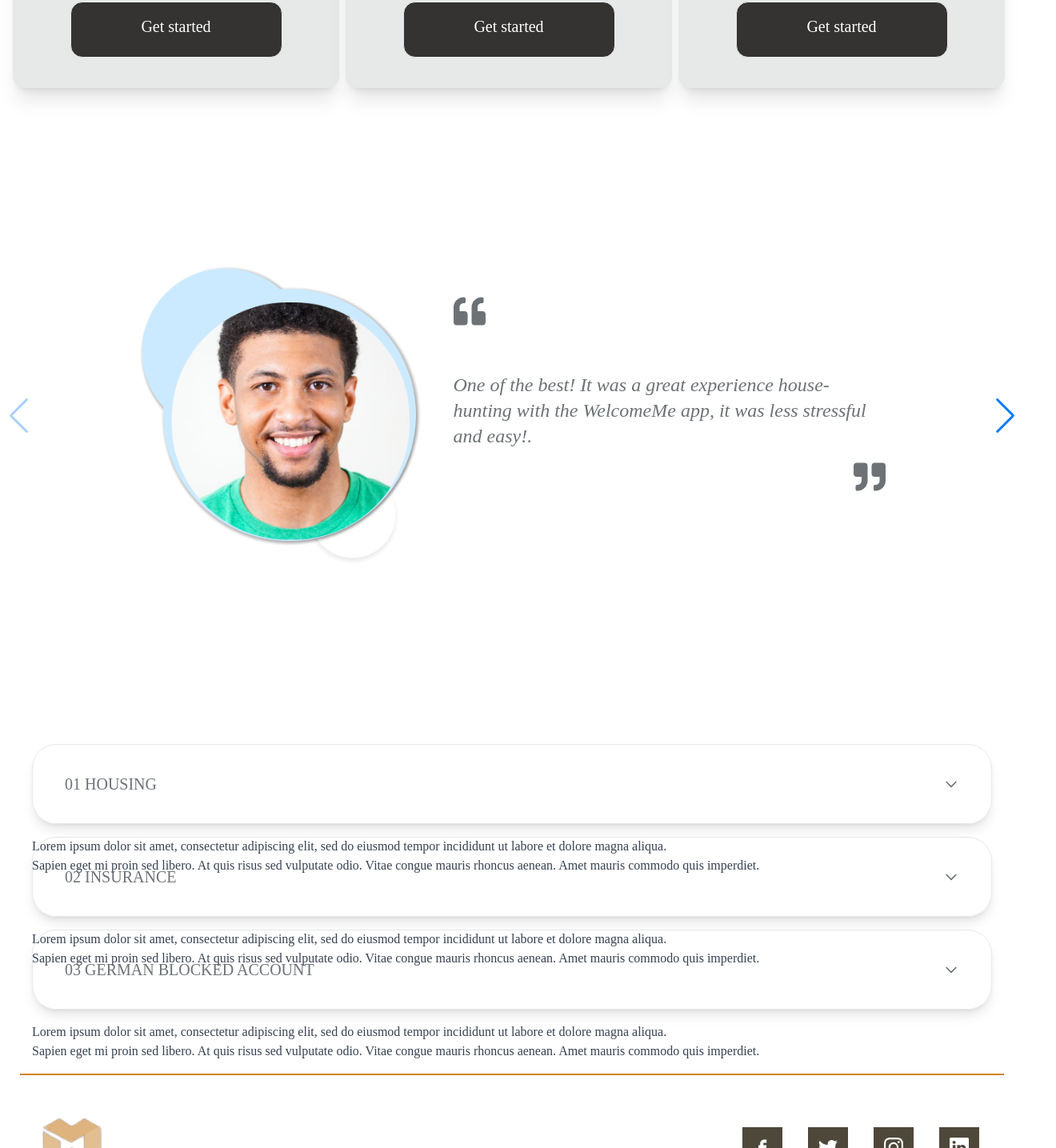
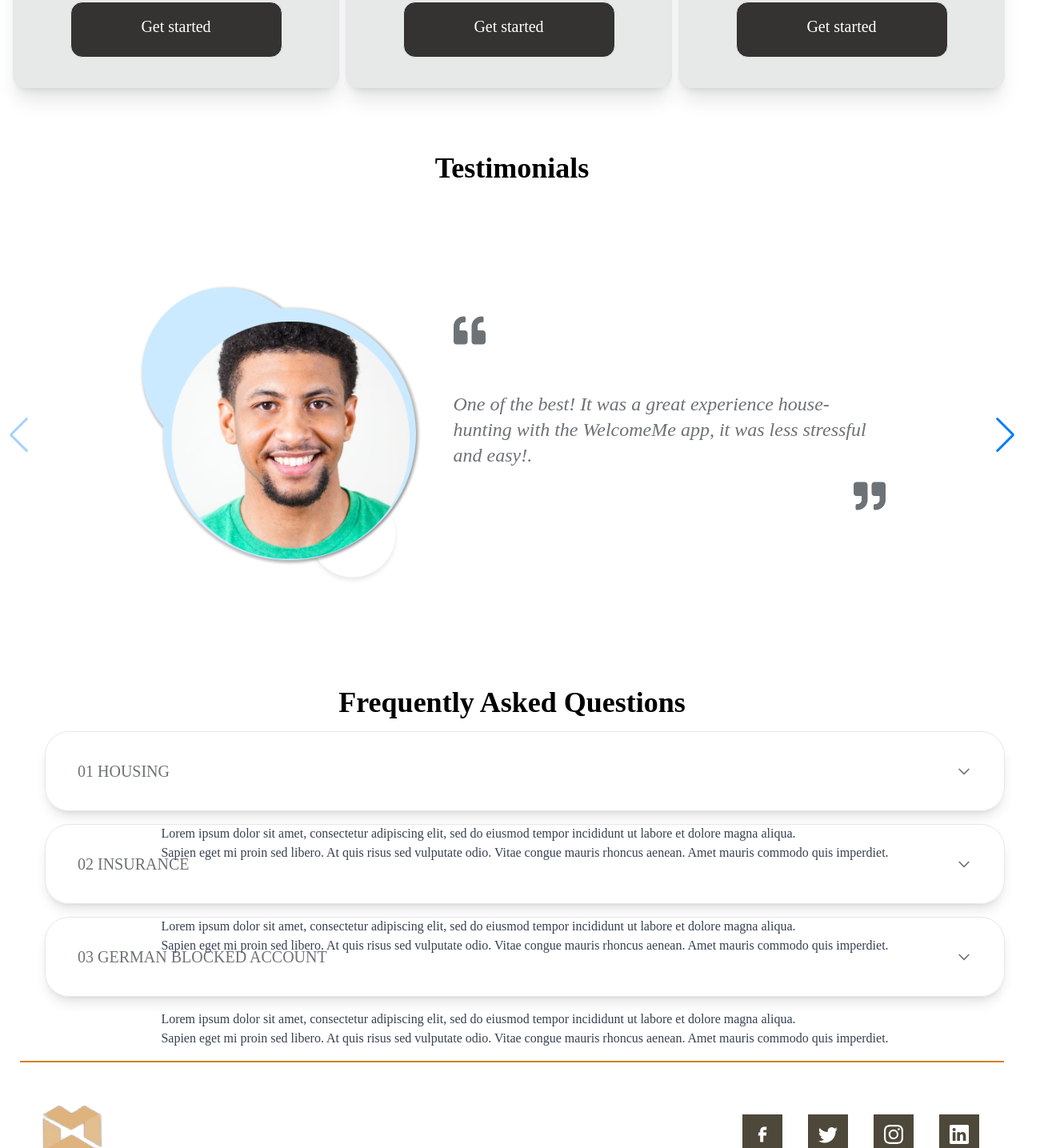
Before and after one commit to Welcomeme-berlin/frontend, a React (Create React App) app: page / in a window 1280 px wide. Shown: the part 1955-3390 px from the top of the page at 80% size, 1320 px wide, since content can reach past the window. Built offline with nearby package versions, Linux system fonts and the light colour scheme.

Commit message:
landing page completed

```diff
--- a/src/components/Accordion.jsx
+++ b/src/components/Accordion.jsx
@@ -34,7 +34,7 @@ const AccordionComponent = () => {
       <Accordion
         open={open === 1}
         icon={<Icon id={1} open={open} />}
-        className="mx-10 my-4"
+        className="mx-4 my-4 lg:flex flex-col items-center justify-center"
       >
         <AccordionHeader
           onClick={() => handleOpen(1)}
@@ -53,7 +53,7 @@ const AccordionComponent = () => {
       <Accordion
         open={open === 2}
         icon={<Icon id={2} open={open} />}
-        className="mx-10 my-4"
+        className="mx-4 my-4 lg:flex flex-col items-center justify-center"
       >
         <AccordionHeader
           onClick={() => handleOpen(2)}
@@ -72,7 +72,7 @@ const AccordionComponent = () => {
       <Accordion
         open={open === 3}
         icon={<Icon id={3} open={open} />}
-        className="mx-10 my-4"
+        className="mx-4 my-4 lg:flex flex-col items-center justify-center"
       >
         <AccordionHeader
           onClick={() => handleOpen(3)}
--- a/src/components/Landingpage.jsx
+++ b/src/components/Landingpage.jsx
@@ -158,7 +158,13 @@ const Landingpage = () => {
             </div>
           </div>
         </div>
+        <div className="flex items-center justify-center font-semibold text-4xl mt-20">
+          Testimonials
+        </div>
         <Testimonials />
+        <div className="flex items-center justify-center font-semibold text-4xl mb-4">
+          Frequently Asked Questions
+        </div>
         <AccordionComponent />
         <Footer />
       </div>
--- a/src/components/TestimonialSlide.jsx
+++ b/src/components/TestimonialSlide.jsx
@@ -11,7 +11,7 @@ const Testimonials = () => {
     <>
       <Swiper navigation={true} modules={[Navigation]} className="mySwiper">
         <SwiperSlide>
-          <div className="flex items-center justify-center my-20">
+          <div className="flex items-center justify-center">
             <div className="w-[353px] h-[628px] flex items-center justify-center mr-10">
               <img src={Damilare} alt="house" />
             </div>
@@ -32,7 +32,7 @@ const Testimonials = () => {
           </div>
         </SwiperSlide>
         <SwiperSlide>
-          <div className="flex items-center justify-center my-20">
+          <div className="flex items-center justify-center">
             <div className="w-[353px] h-[628px] flex items-center justify-center mr-10">
               <img src={Damilare} alt="house" />
             </div>
```
